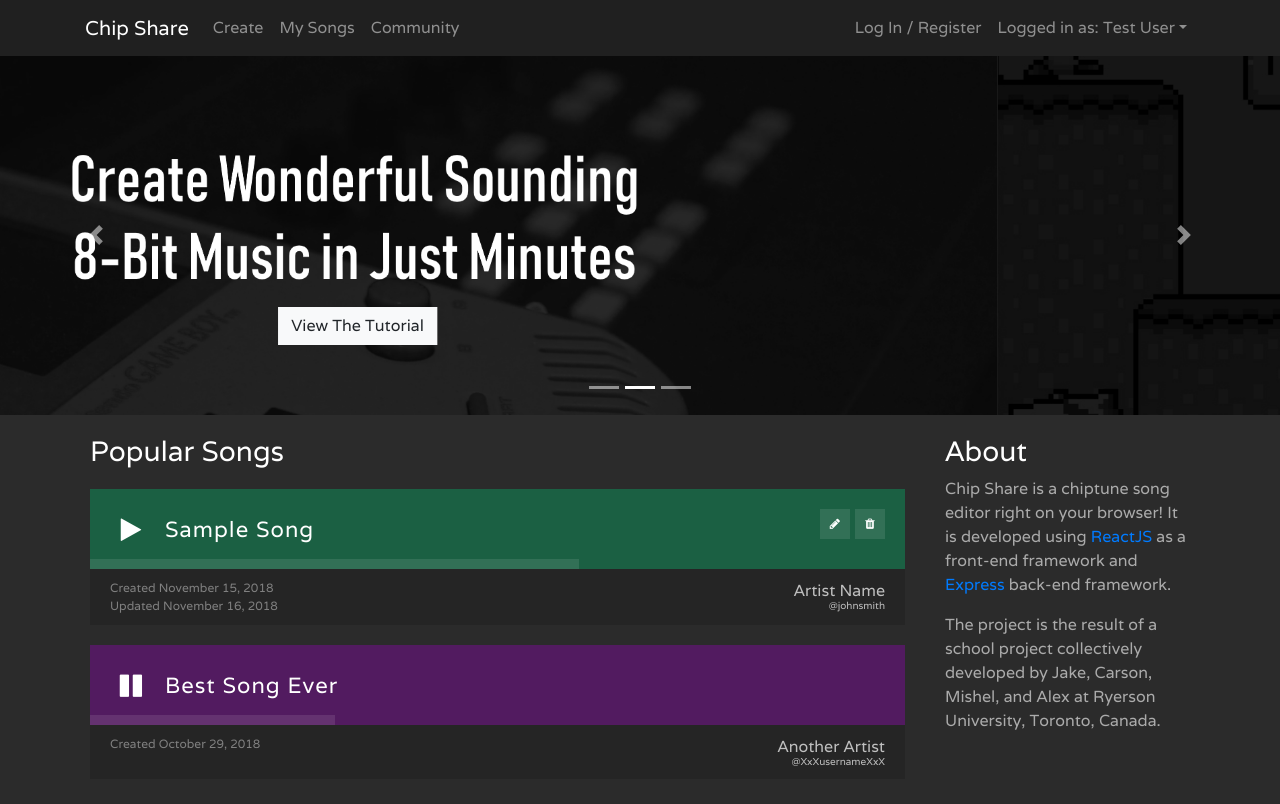
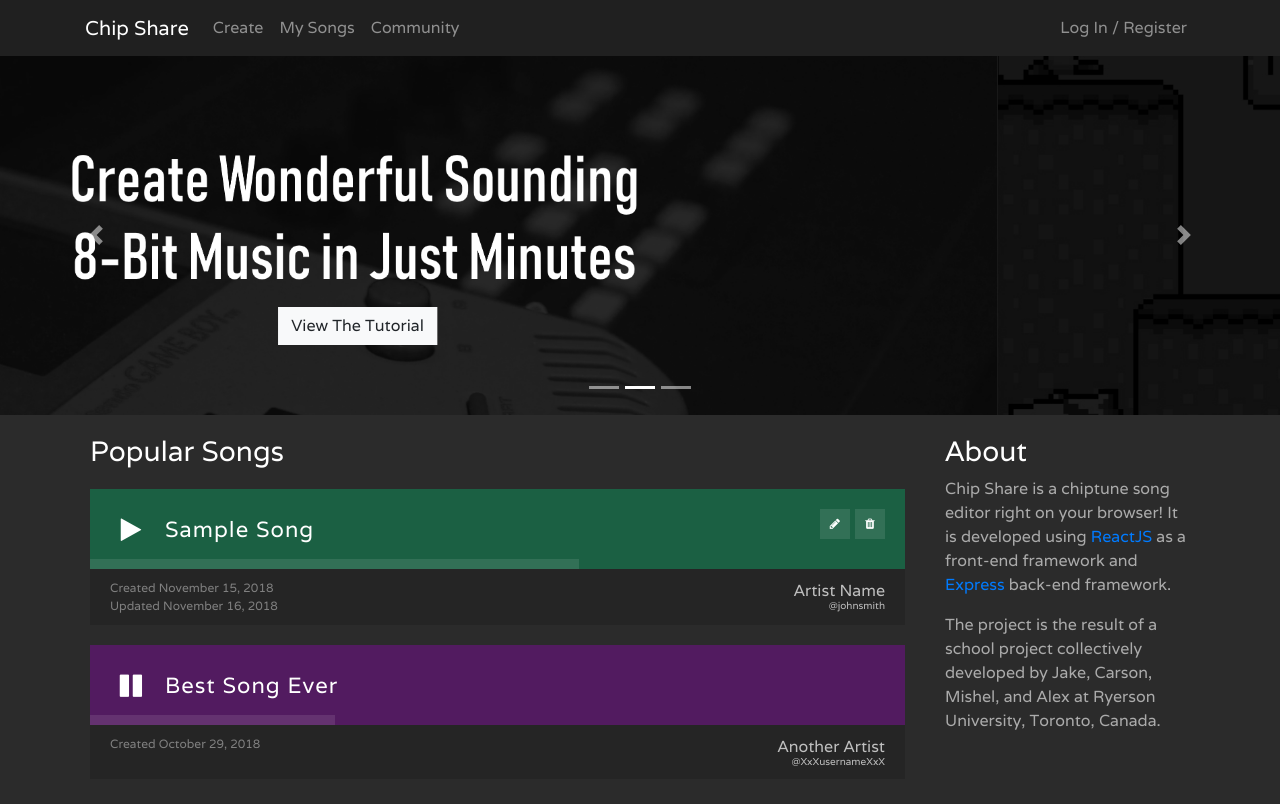
Before and after one commit to versox/chip-share, a React (Create React App) app in the folder client/: page / in a window 1280 px wide. Shown: the top 804 px of the page. Built offline with nearby package versions, Linux system fonts and the light colour scheme.

Commit message:
user menu

```diff
--- a/client/src/App.js
+++ b/client/src/App.js
@@ -19,23 +19,37 @@ class App extends Component {
 		];
 	}
 
-	setActive(index) {
-		this.setState({
-			activePage: index
-		});
-		Cookies.set('actPage', index, { expires: 1 });
-	}
-
 	render() {
-		var navBarItems = this.itemNames.map((name, index) => {
+		const navBarItems = this.itemNames.map((name, index) => {
 		    return <li className="nav-item" key={index}>
 			    <a href={this.destination[index]} className={"nav-link " + (false ? "active" : "")}>
 				    {this.itemNames[index]}
 			    </a>
 		    </li>;
 		});
+		const UserMenu = () => {
+		    var name = Cookies.get('name');
+		    return <ul className="navbar-nav ml-auto">
+			{(name === undefined) ?
+			(<a class="nav-link" href="/login">Log In / Register</a>)
+			    :
+			(<li class="nav-item dropdown">
+			    <a class="nav-link dropdown-toggle" href="#" id="navbarDropdown" role="button" data-toggle="dropdown" aria-haspopup="true" aria-expanded="false">
+					Logged in as: {name}
+			    </a>
+			    <div class="dropdown-menu" aria-labelledby="navbarDropdown">
+				<a class="dropdown-item" href="#">Profile</a>
+				<a class="dropdown-item" href="#">Options</a>
+				<div class="dropdown-divider"></div>
+				<a class="dropdown-item" href="#">Log Out</a>
+			    </div>
+			</li>)}
+			</ul>;
+		}
 		return (
 			<div className="App">
+				<Router>
+				    <div>
 					<nav className="navbar navbar-expand-lg navbar-dark bg-dark fixed-top">
 						<div className="container">
 							<a className="navbar-brand" href="/">Chip Share</a>
@@ -46,25 +60,10 @@ class App extends Component {
 								<ul className="navbar-nav mr-auto">
 									{navBarItems}
 								</ul>
-							<ul className="navbar-nav ml-auto">
-								<a class="nav-link" href="/login">Log In / Register</a>
-								<li class="nav-item dropdown">
-									<a class="nav-link dropdown-toggle" href="#" id="navbarDropdown" role="button" data-toggle="dropdown" aria-haspopup="true" aria-expanded="false">
-										Logged in as: Test User
-									</a>
-									<div class="dropdown-menu" aria-labelledby="navbarDropdown">
-										<a class="dropdown-item" href="#">Profile</a>
-										<a class="dropdown-item" href="#">Options</a>
-										<div class="dropdown-divider"></div>
-										<a class="dropdown-item" href="#">Log Out</a>
-									</div>
-								</li>
-							</ul>
+								<Route path="/" component={UserMenu} />
 							</div>
 						</div>
 					</nav>
-				<Router>
-					<div>
 					<Route path="/" exact component={Home} />
 					<Route path="/editor" component={Editor} />
 					<Route path="/login" component={Login} />
```
Lines whose indentation alone changed are shown as unchanged.
